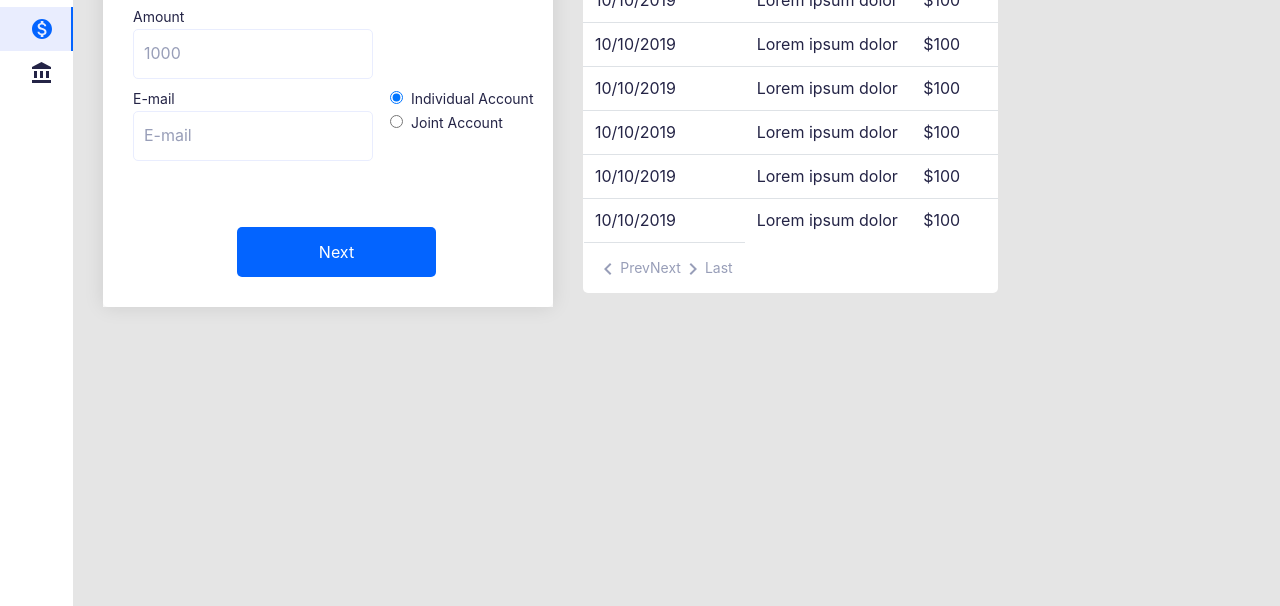
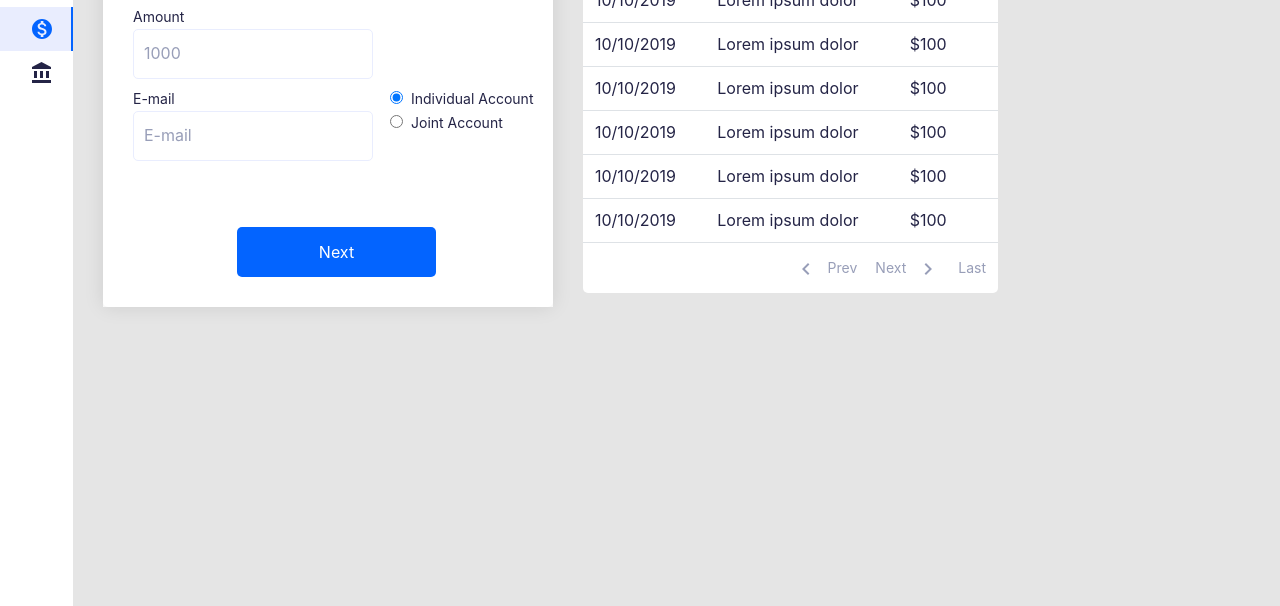
Before and after one commit to GrinchenkoD/wallet, a React app: page /deposits in a window 1280 px wide. Shown: the part 194-800 px from the top of the page. Built offline with nearby package versions, Linux system fonts and the light colour scheme.

Commit message:
fixed colspan and data align

```diff
--- a/src/pages/deposits/Deposits.jsx
+++ b/src/pages/deposits/Deposits.jsx
@@ -104,12 +104,11 @@ const Deposits = () => {
                         <td className="tableData">Lorem ipsum dolor </td>
                         <td className="tableData">$100</td>
                         </tr>
-                    </tbody>
-                    <tfoot className="tableFooter">
-                        <tr>
-                            <td colSpan="3">
+
+                        <tr className="tableLastrow">
+                            <td colSpan="3" align="right">
                                 <button type="button" className="tableFooterBtn">
-                            <svg className="tfootIcon">
+                            <svg className="tfootIconLeft tfootIcon">
                                 <use href={sprite + "#arrowLeft"} />
                                 </svg>
                                     <span className="tfootText">Prev</span>
@@ -117,7 +116,7 @@ const Deposits = () => {
                                  <button type="button" className="tableFooterBtn">
                                 <span className="tfootText">Next</span>
 
-                            <svg className="tfootIcon">
+                            <svg className="tfootIconRight tfootIcon">
                                 <use href={sprite + "#arrowRight"} />
                                     </svg>
                                 </button>
@@ -126,7 +125,7 @@ const Deposits = () => {
                                     </button>
                             </td>
                     </tr>
-                    </tfoot>
+                    </tbody>
 
                 </table>
 
--- a/src/pages/deposits/Deposits.scss
+++ b/src/pages/deposits/Deposits.scss
@@ -118,4 +118,11 @@
   border: none;
   outline: none;
   background-color: transparent;
+  margin-left: 18px;
 }
+.tfootIconRight {
+  margin-left: 10px;
+}
+.tfootIconLeft {
+  margin-right: 10px;
+}
```
